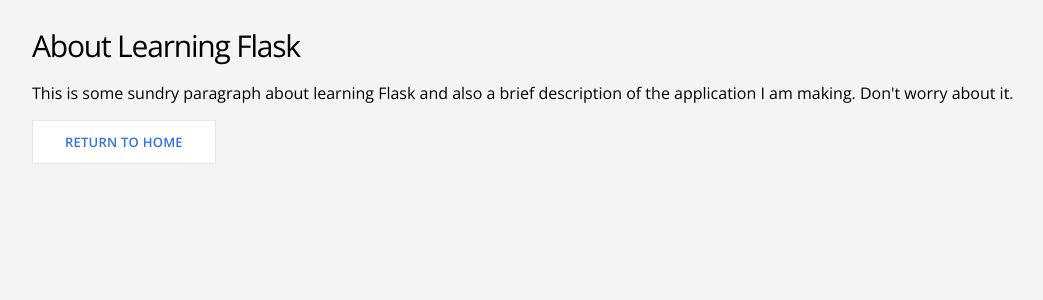
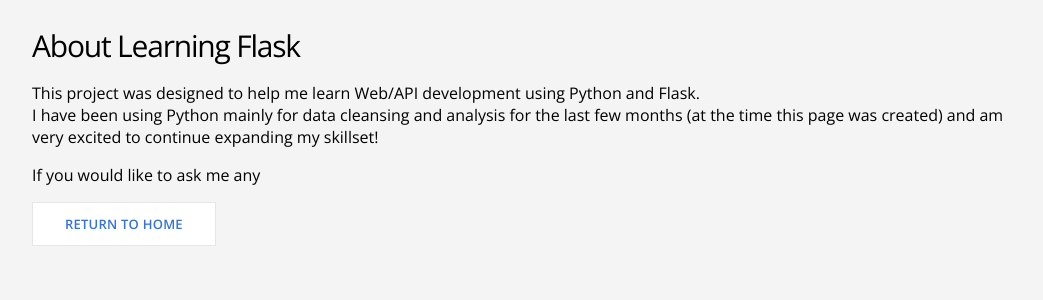
Before and after one commit to herodionem/learning-flask, a Flask app: page /about/ in a window 1280 px wide. Shown: the part 75-375 px from the top of the page, without its empty margins (108-1151 px from the left). Run offline with Flask 2, Linux system fonts and the light colour scheme; some libraries are stand-ins or nearby versions.

Commit message:
updated about page and address search bar

```diff
--- a/templates/about.html
+++ b/templates/about.html
@@ -5,7 +5,10 @@
 		<div class="container">
 
 		<h2>About Learning Flask</h2>
-		<p>This is some sundry paragraph about learning Flask and also a brief description of the application I am making. Don't worry about it.</p>
+		<p>This project was designed to help me learn Web/API development using Python and Flask.
+			<br>I have been using Python mainly for data cleansing and analysis for the last few months (at the time this page was created) and am very excited to continue expanding my skillset!
+		</p>
+		<p>If you would like to ask me any</p>
 
 		<div class="section-content">
 			<a href="{{ url_for('index') }}" class="btn-secondary">Return to Home</a>
--- a/templates/home.html
+++ b/templates/home.html
@@ -5,7 +5,7 @@
 		<div class="container">
 			<h1>Home</h1>
 
-			Feel free to log out if you need to:
+			<p>Feel free to log out if you need to:</p>
 			<div>
 				<a href="{{ url_for('logout') }}" class="btn-primary">Log Out</a>
 			</div>
@@ -33,7 +33,7 @@
 								{% endfor %}
 							{% endif %}
 
-							{{ form.address(placeholder="Explore nearby") }}
+							{{ form.address(placeholder="Explore nearby (Please enter valid address)") }}
 						</div>
 
 						{{ form.submit(class="btn-primary") }}
```
